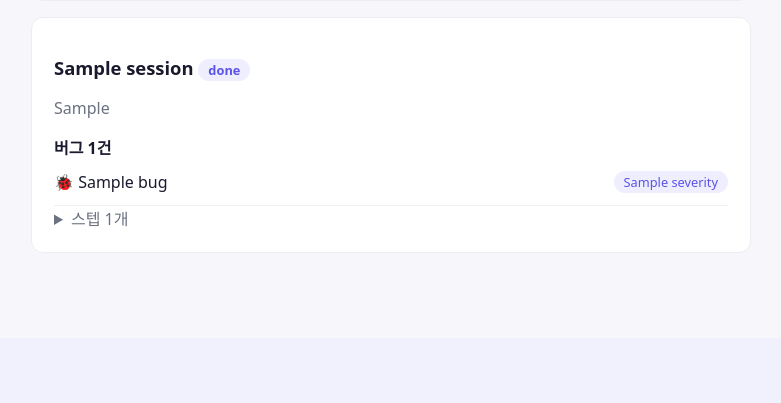
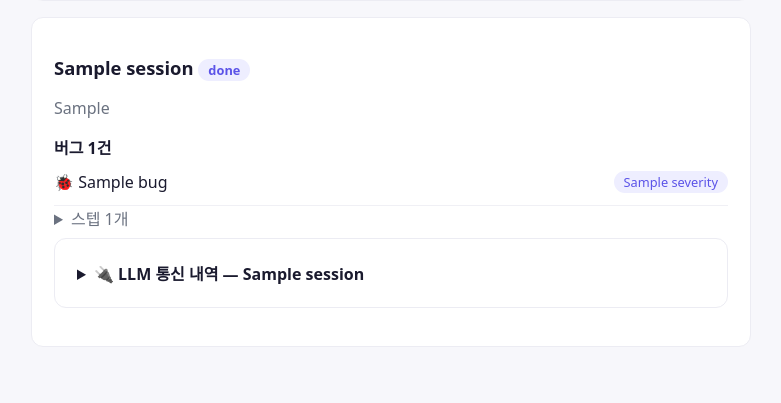
Before and after one commit to lqez/synthpanel, a FastAPI app: template synthpanel/web/templates/run_detail.html in a window 1280 px wide. Shown: the part 462-865 px from the top of the page, without its empty margins (249-1030 px from the left). Before the commit the page ends 714 px from the top, so only its background shows below. Run offline with FastAPI, Linux system fonts and the light colour scheme; the template is opened without the code that fills it: most values are stand-ins (such as "Sample title", 1, 10 or a date in 2020).

Commit message:
Add LLM communication log viewer for debugging Ollama sessions
StepTrace now records llm_prompt (full user-turn sent to the model) and
llm_error (exception from the LLM call) per step.  When the LLM raises an
exception the loop now catches it, records a CRITICAL bug, and ends the
session cleanly via give_up instead of propagating the exception.

The run detail page gains a collapsible "LLM 통신 내역" section per session:
- Top-level summary shows whether the session had LLM errors
- Per-step accordion: action taken, OK/에러 badge, observation digest,
  full prompt sent, rationale returned
- Note explaining the observation method (ARIA DOM tree, no screenshots)

Co-Authored-By: Claude Sonnet 4.6 <noreply@anthropic.com>
Claude-Session: https://claude.ai/code/session_01YFaYBC9feiqGA4ZDftUU7a

```diff
--- a/synthpanel/report/models.py
+++ b/synthpanel/report/models.py
@@ -70,6 +70,8 @@ class StepTrace(BaseModel):
     rationale: str = ""
     result: str = ""
     ok: bool = True
+    llm_prompt: str | None = None   # full user-turn text sent to the LLM
+    llm_error: str | None = None    # exception message if the LLM call failed
 
 
 class SessionResult(BaseModel):
--- a/synthpanel/web/templates/run_detail.html
+++ b/synthpanel/web/templates/run_detail.html
@@ -107,7 +107,7 @@
 
   {% if run.result.sessions %}
     {% if same_goal %}
-      {# All personas share the same goal — show compact table, not full cards #}
+      {# All personas share the same goal — compact table + per-session LLM logs #}
       <div class="card">
         <h2>페르소나별 요약</h2>
         {% if common_goal %}
@@ -155,8 +155,14 @@
           </tbody>
         </table>
       </div>
+
+      {# LLM 통신 내역 — one block per session, collapsed by default #}
+      {% for s in run.result.sessions %}
+        {{ _llm_log(run.id, loop.index0, s) }}
+      {% endfor %}
+
     {% else %}
-      {# Different goals — show full per-persona cards #}
+      {# Different goals — full per-persona cards #}
       {% for s in run.result.sessions %}
         <div class="card">
           <h2>{{ s.persona_name }} <span class="pill">{{ s.status }}</span>
@@ -189,8 +195,77 @@
               {% endfor %}
             </ol>
           </details>
+
+          {{ _llm_log(run.id, loop.index0, s) }}
         </div>
       {% endfor %}
     {% endif %}
   {% endif %}
 {% endblock %}
+
+{# ──────────────────────────────────────────────────────────────────── #}
+{# Macro: collapsible LLM communication log for one session             #}
+{# ──────────────────────────────────────────────────────────────────── #}
+{% macro _llm_log(run_id, session_idx, s) %}
+  {% set has_errors = s.steps | selectattr("llm_error") | list | length > 0 %}
+  {% set has_prompts = s.steps | selectattr("llm_prompt") | list | length > 0 %}
+  {% if has_prompts or has_errors %}
+    <details class="card" style="margin-top:8px">
+      <summary style="cursor:pointer;font-weight:600">
+        🔌 LLM 통신 내역 — {{ s.persona_name }}
+        {% if has_errors %}
+          <span class="pill" style="background:#c0392b;color:#fff;margin-left:6px">에러 있음</span>
+        {% endif %}
+      </summary>
+
+      <p class="muted" style="font-size:.82rem;margin:8px 0 4px">
+        관찰 방식: <strong>DOM 접근성 트리 (ARIA snapshot)</strong> — 스크린샷 없음.
+        LLM은 각 스텝마다 아래 프롬프트 형태로 페이지를 텍스트로 받습니다.
+      </p>
+
+      {% for st in s.steps %}
+        <details style="margin:4px 0;border:1px solid #e0e0e0;border-radius:4px">
+          <summary style="padding:6px 8px;cursor:pointer;display:flex;justify-content:space-between;align-items:center;font-size:.88rem">
+            <span>
+              <strong>스텝 {{ st.step_idx }}</strong>
+              <code style="margin-left:6px">{{ st.action_type }}</code>
+              {% if st.action_target %}<span class="muted"> {{ st.action_target }}</span>{% endif %}
+              {% if st.rationale %}
+                <span class="muted" style="margin-left:6px">— {{ st.rationale | truncate(60) }}</span>
+              {% endif %}
+            </span>
+            {% if st.llm_error %}
+              <span class="pill" style="background:#c0392b;color:#fff;flex-shrink:0">에러</span>
+            {% else %}
+              <span class="pill" style="background:#27ae60;color:#fff;flex-shrink:0">OK</span>
+            {% endif %}
+          </summary>
+
+          <div style="padding:8px;background:#fafafa;font-size:.82rem">
+            {% if st.llm_error %}
+              <div style="color:#c0392b;background:#fdf0f0;padding:8px;border-radius:4px;margin-bottom:8px;font-family:monospace;white-space:pre-wrap">⚠ LLM 에러: {{ st.llm_error }}</div>
+            {% endif %}
+
+            {% if st.observation_digest %}
+              <details style="margin-bottom:6px">
+                <summary style="cursor:pointer;color:#555">페이지 요약 (observation digest)</summary>
+                <pre style="background:#f5f5f5;padding:8px;border-radius:4px;overflow:auto;max-height:200px;white-space:pre-wrap;margin:4px 0">{{ st.observation_digest }}</pre>
+              </details>
+            {% endif %}
+
+            {% if st.llm_prompt %}
+              <details>
+                <summary style="cursor:pointer;color:#555">LLM에 보낸 전체 프롬프트</summary>
+                <pre style="background:#f5f5f5;padding:8px;border-radius:4px;overflow:auto;max-height:400px;white-space:pre-wrap;margin:4px 0">{{ st.llm_prompt }}</pre>
+              </details>
+            {% endif %}
+
+            {% if st.rationale %}
+              <p style="margin:6px 0 0"><strong>LLM 판단 근거:</strong> {{ st.rationale }}</p>
+            {% endif %}
+          </div>
+        </details>
+      {% endfor %}
+    </details>
+  {% endif %}
+{% endmacro %}
```
Also changed, not shown: synthpanel/agent/loop.py (+21 -1 lines).
